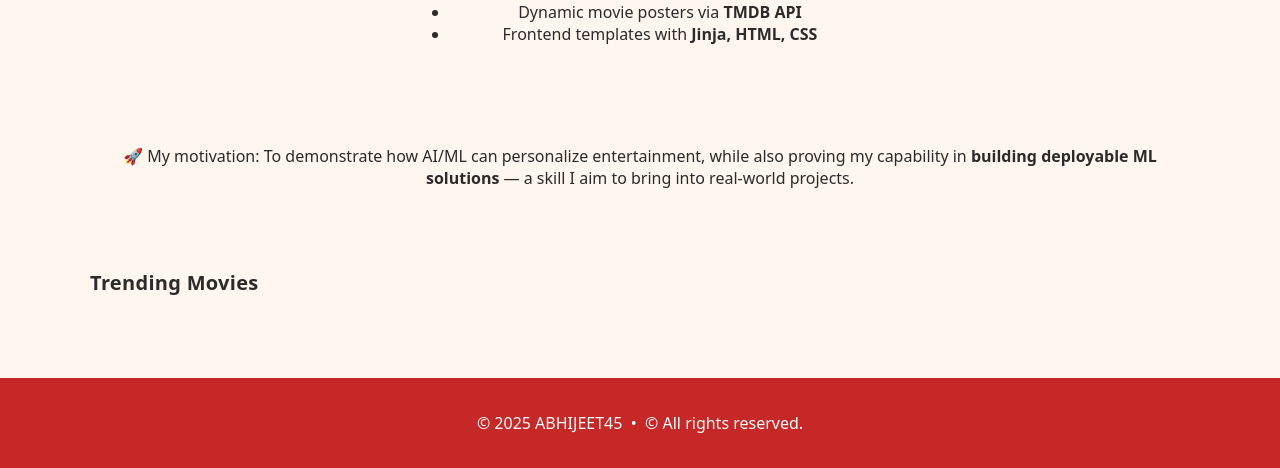
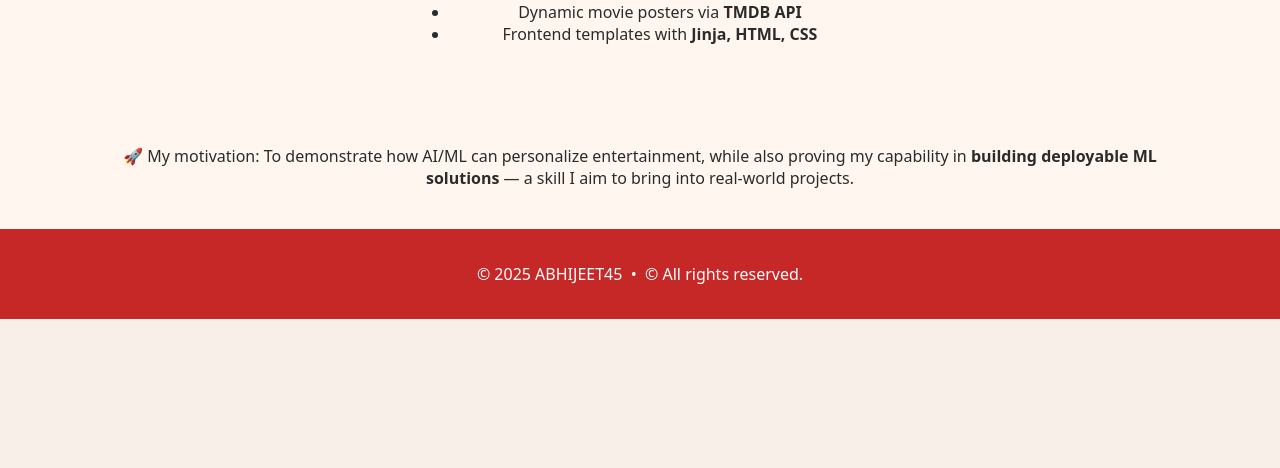
Before and after one commit to abhithombare45/Movie-Recommender-System, a Flask app: page /about in a window 1280 px wide. Shown: the part 575-1043 px from the top of the page. After the commit the page ends 894 px from the top, so only its background shows below. Run offline with Flask 3, Linux system fonts and the light colour scheme; parts of the project's set-up code (start-up, migrations or seed data) failed here and were passed over.

Commit message:
Auto COMMIT on React Tut Project

```diff
--- a/app.py
+++ b/app.py
@@ -110,17 +110,16 @@
 # -------------------
 @app.get("/")
 def home():
-    trending_movies = list(movies['title'].head(8))
-    trending_with_posters = []
-    for t in trending_movies:
-        poster = tmdb_search(t)
-        trending_with_posters.append({"title": t, "poster": poster})
+    trending_movies = movies.sample(8)  # random trending, or .head(8)
+    trending_results = enrich_with_tmdb(trending_movies)
 
-    return render_template("index.html",
-                           trending=trending_with_posters,
-                           current_year=datetime.datetime.now().year,
-                           results=None,
-                           query="")
+    return render_template(
+        "index.html",
+        trending=trending_results,
+        current_year=datetime.datetime.now().year,
+        results=None,
+        query="",
+    )
 
 
 @app.get("/suggest")
@@ -135,20 +134,18 @@
 @app.post("/recommend")
 def recommend():
     query = request.form.get("query", "").strip()
-    recs = recommend_movies(query, top_n=6)
+    # Use the new fuzzy-aware model_recommend
+    recs_df = model_recommend(query)  # returns DataFrame
+    results = enrich_with_tmdb(recs_df)  # list of dict title/poster/year/overview
+    recs = recs_df["title"].tolist() if not recs_df.empty else []
 
-    # Trending with posters (always available)
-    trending_movies = list(movies['title'].head(8))
-    trending_with_posters = []
-    for t in trending_movies:
-        poster = tmdb_search(t)
-        trending_with_posters.append({"title": t, "poster": poster})
-
-    return render_template("index.html",
-                           trending=trending_with_posters,
-                           current_year=datetime.datetime.now().year,
-                           results=recs,
-                           query=query)
+    return render_template(
+        "index.html",
+        trending=list(movies["title"].head(8)),
+        current_year=datetime.datetime.now().year,
+        results=results,  # <— now list of dicts (not just strings)
+        query=query,
+    )
 
 
 @app.get("/about")
--- a/static/css/styles.css
+++ b/static/css/styles.css
@@ -203,10 +203,10 @@
 }
 
 .movie-card {
-  background: #fff;
+  background: red;
   border-radius: 14px;
   overflow: hidden;
-  box-shadow: 0 8px 18px rgba(0, 0, 0, 0.08);
+  box-shadow: 0 8px 18px rgba(0, 0, 0, 0.8);
   transition: transform .15s ease, box-shadow .15s ease;
 }
 
--- a/templates/base.html
+++ b/templates/base.html
@@ -27,7 +27,7 @@
     {% block content %}{% endblock %}
 
     <!-- Sliding cards section (above footer) -->
-    <section class="slider-section">
+    <!-- <section class="slider-section">
       <div class="container">
         <h2 class="section-title">Trending Movies</h2>
         <div class="slider" id="slider">
@@ -45,7 +45,7 @@
           </div>
         </div>
       </div>
-    </section>
+    </section> -->
   </main>
 
   <!-- Footer -->
```
